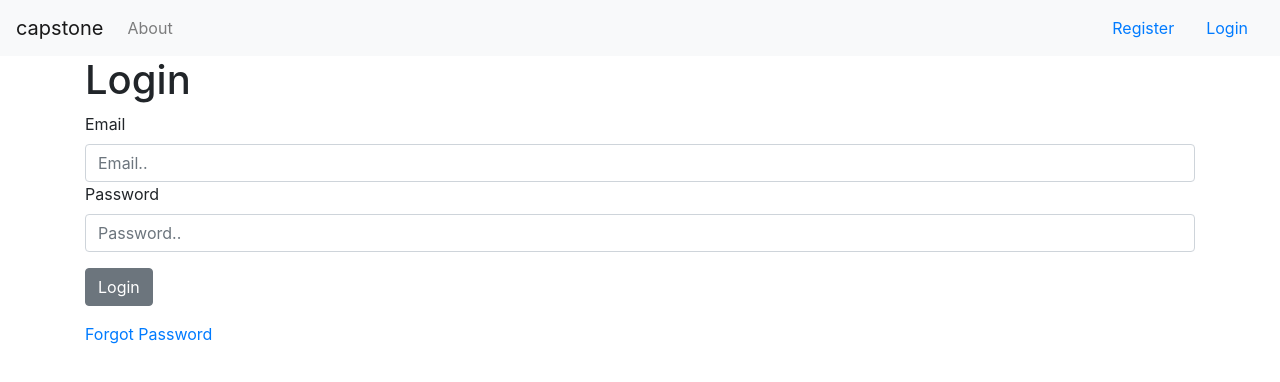
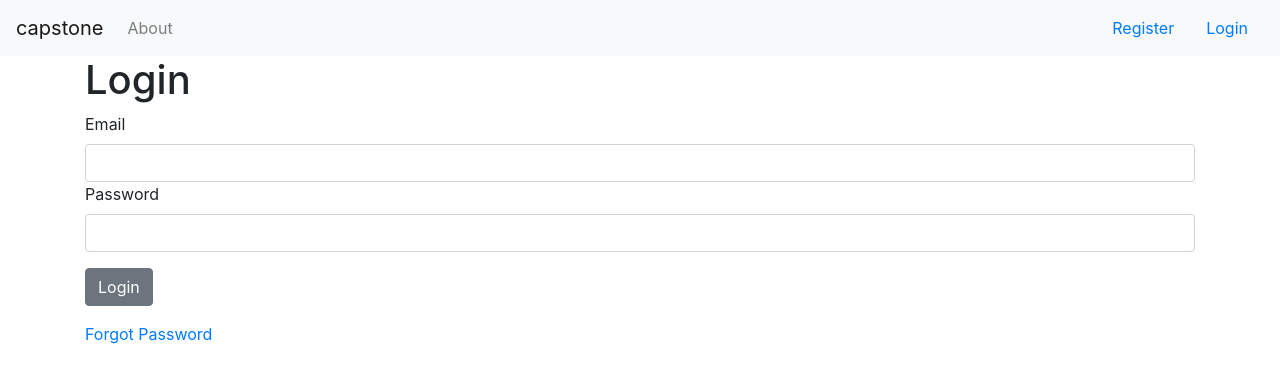
Before and after one commit to richardantao/capstone, a React (Create React App) app in the folder views/: page /login in a window 1280 px wide. Shown: the top 382 px of the page. Built offline with nearby package versions, Linux system fonts and the light colour scheme; no server answers.

Commit message:
Removed input placeholders

```diff
--- a/views/src/components/reactors/Signin/Signin.js
+++ b/views/src/components/reactors/Signin/Signin.js
@@ -62,7 +62,6 @@ class Signin extends Component {
                         <Input
                             name="email"
                             type="email"
-                            placeholder="Email.."
                             value={email}
                             onChange={this.handleChange}
                         />
@@ -71,7 +70,6 @@ class Signin extends Component {
                         <Input
                             name="password"
                             type="password"
-                            placeholder="Password.."
                             value={password}
                             onChange={this.handleChange}
                         />
```
